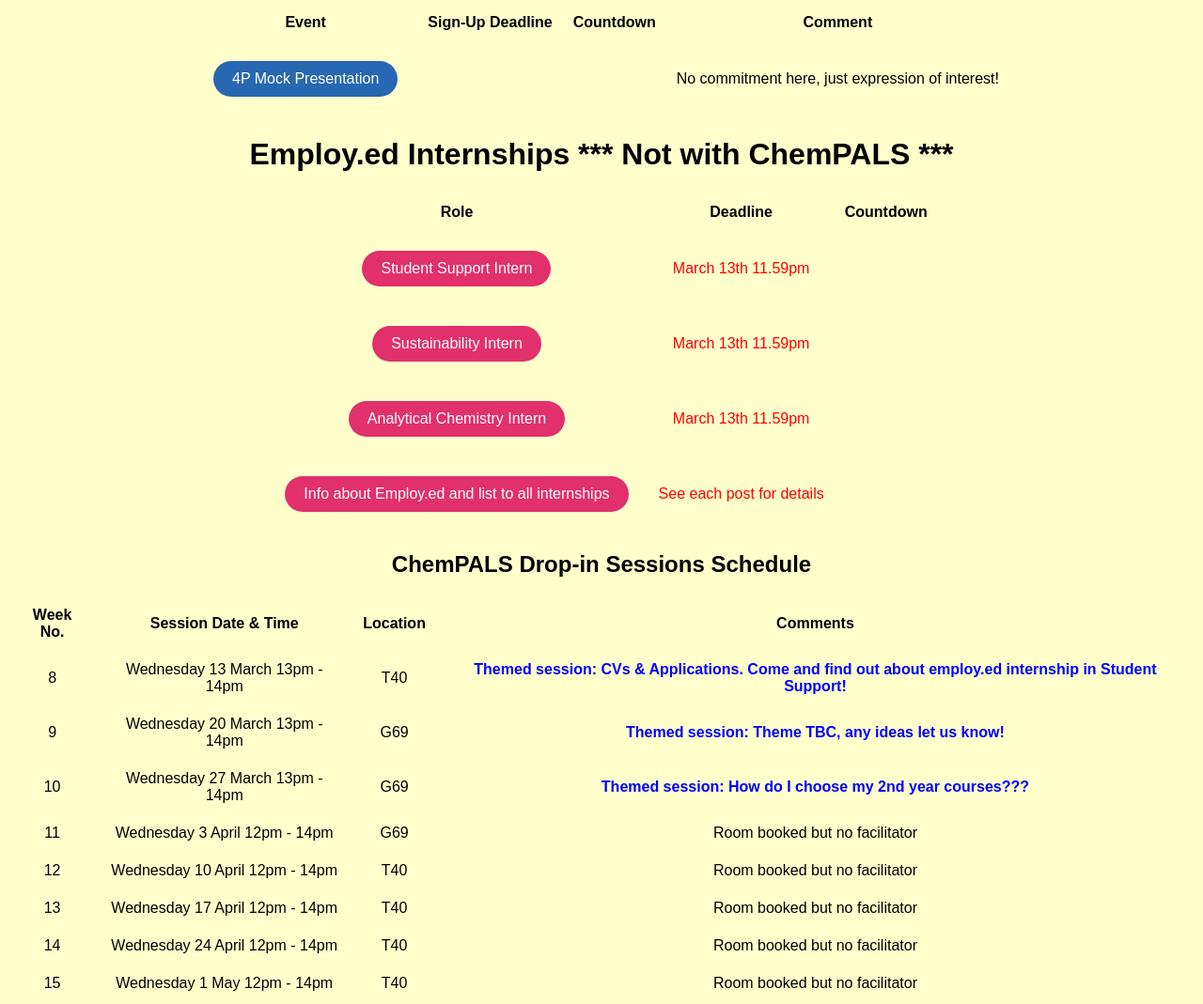
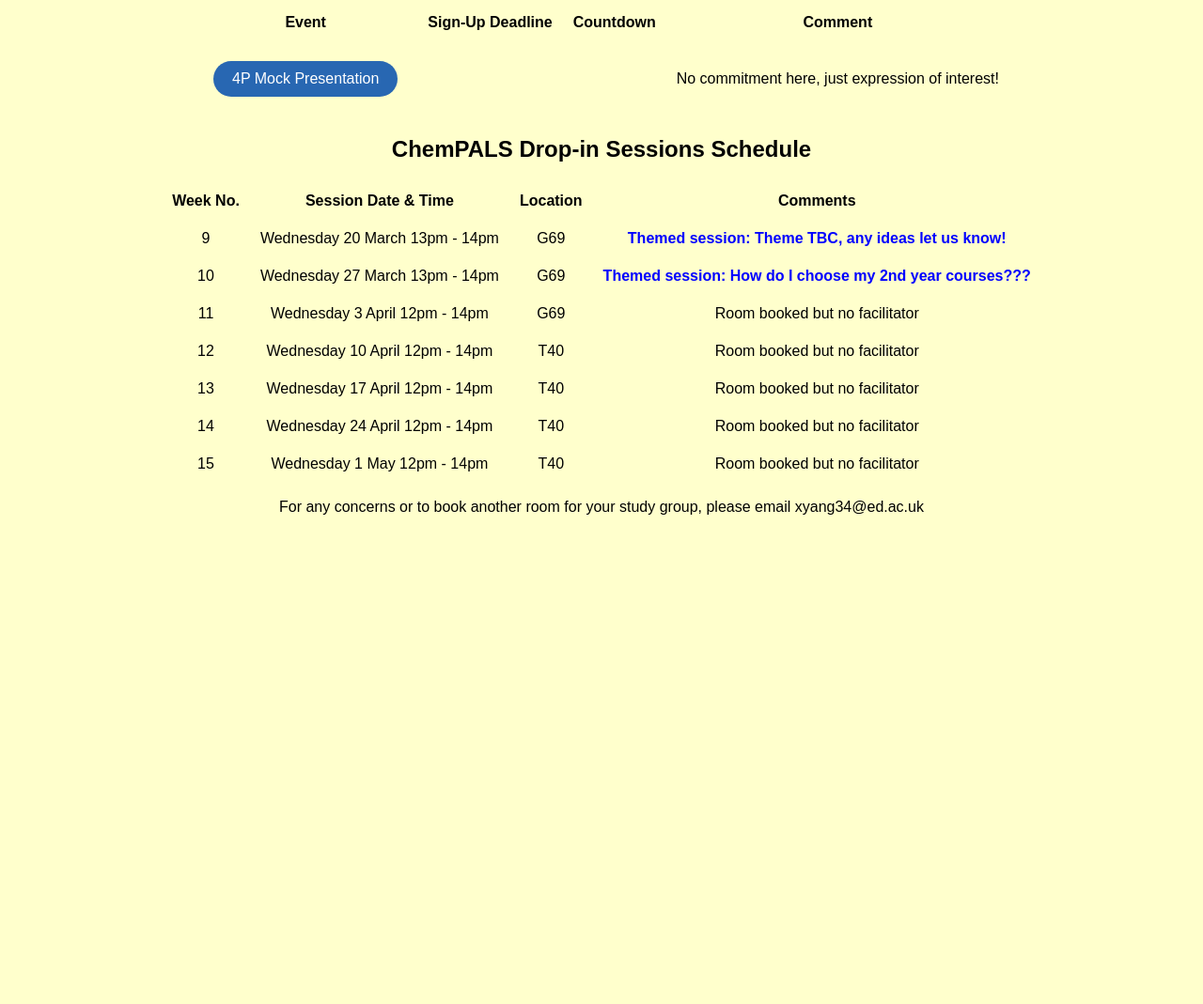
Before and after one commit to ChemPALS/ChemPALS.github.io, a plain HTML site: page index.html in a window 1280 px wide. Shown: the part 687-1756 px from the top of the page at 94% size. After the commit the page ends 1252 px from the top, so only its background shows below. Drawn offline with Linux system fonts and the light colour scheme.

Commit message:
Got rid of links for employ.ed

```diff
--- a/index.html
+++ b/index.html
@@ -156,39 +156,6 @@
         </table>
 
     </div>
-    <h1>Employ.ed Internships *** Not with ChemPALS ***</h1>
-    <div class="timedlinks">
-        <table class="table-centered">
-            <tr>
-                <th>Role</th>
-                <th>Deadline</th>
-                <th>Countdown</th>
-
-            </tr>
-            <tr>
-                <td><a href="https://edin.ac/3UGLDna" class = "employedInternships" data-deadline="2024-03-13T23:59:00">Student Support Intern</a></td>
-                <td>March 13th 11.59pm</td>
-                <td id="countdown4"></td>
-            </tr>
-            <tr>
-                <td><a href="https://edin.ac/48zbUaq" class = "employedInternships" data-deadline="2024-03-13T23:59:00">Sustainability Intern</a></td>
-                <td>March 13th 11.59pm</td>
-                <td id="countdown5"></td>
-
-            </tr>
-            <tr>
-                <td><a href="https://edin.ac/48BMwRs" class = "employedInternships" data-deadline="2024-03-13T23:59:00">Analytical Chemistry Intern</a></td>
-                <td>March 13th 11.59pm</td>
-                <td id="countdown6"></td>
-            </tr>
-            <tr>
-                <td><a href="https://edin.ac/37IIR6S" class = "employedInternships" data-deadline="2024-03-13T23:59:00">Info about Employ.ed and list to all internships</a></td>
-                <td>See each post for details</td>
-                <td></td>
-            </tr>
-        </table>
-
-    </div>
 
 <section id="chempals-sessions">
     <h1>ChemPALS Drop-in Sessions Schedule</h1>
@@ -211,12 +178,12 @@
 <!--            <td>T40</td>-->
 <!--            <td>Room booked but no facilitator</td>-->
 <!--        </tr>-->
-        <tr>
-            <td>8</td>
-            <td>Wednesday 13 March 13pm - 14pm</td>
-            <td>T40</td>
-            <td style="font-weight: bold; color: blue;">Themed session: CVs & Applications. Come and find out about employ.ed internship in Student Support!</td>
-        </tr>
+<!--        <tr>-->
+<!--            <td>8</td>-->
+<!--            <td>Wednesday 13 March 13pm - 14pm</td>-->
+<!--            <td>T40</td>-->
+<!--            <td style="font-weight: bold; color: blue;">Themed session: CVs & Applications. Come and find out about employ.ed internship in Student Support!</td>-->
+<!--        </tr>-->
         <tr>
             <td>9</td>
             <td>Wednesday 20 March 13pm - 14pm</td>
```
